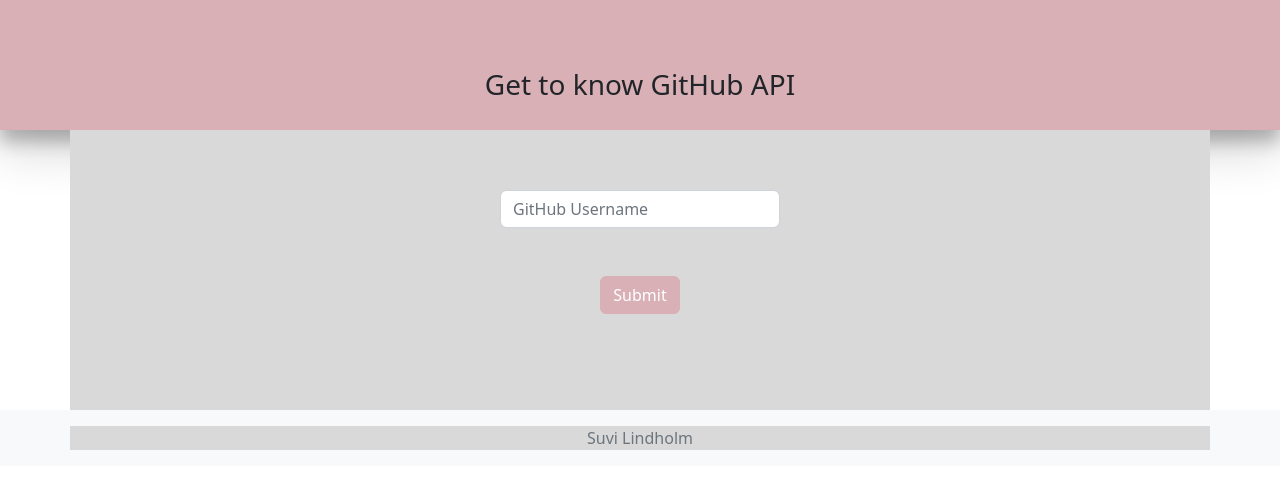
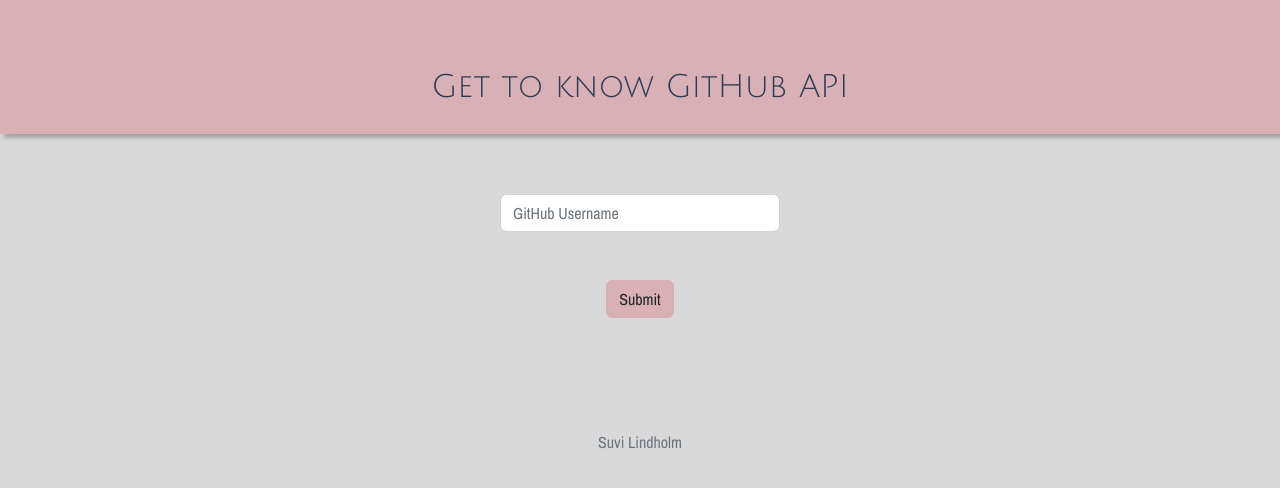
Before and after one commit to Sharkaw/Github-rest-api, a website: page index.html in a window 1280 px wide. Drawn offline with nearby package versions, Linux system fonts and the light colour scheme.

Commit message:
Adding fonts to css

```diff
--- a/custom.css
+++ b/custom.css
@@ -1,29 +1,36 @@
-.container{
+body{
    background-color: #D9D9D9;
+   font-family: sans-serif;
+   /*font-family: 'Archivo Narrow', sans-serif;*/
 }
 .jumbotron{
     background-color: #D9B0B6;
     padding-top: 20px;
     padding-bottom: 20px;
-    box-shadow: 0 12px 16px 0 rgba(0,0,0,0.24), 0 17px 50px 0 rgba(0,0,0,0.19);;
+    box-shadow: 4px 4px 4px rgba(0, 0, 0, 0.25);
 }
-.row .col {
-    background-color: none;
-}
-.h3 {
-    font: optional;
+h2 {
+    font-family: 'Julius Sans One', sans-serif;
     color: #2C3C53;
 }
-
+form, p {
+    font-family: 'Archivo Narrow', sans-serif;
+    color: #2C3C53;
+}
 .btn {
-    font: optional;
+    font-family: 'Archivo Narrow', sans-serif;
     background-color: #D9B0B6;
     border-color: #D9B0B6;
 }
 .btn:hover {
     background-color: #2C3C53;
     border-color: #2C3C53;
+    color: #D9B0B6;
+}
+.footer {
+    background-color: #D9D9D9;
+    font-family: 'Archivo Narrow', sans-serif;
 }
 main > .container {
     padding: 60px 15px 0;
-  }
+}
--- a/index.html
+++ b/index.html
@@ -7,22 +7,24 @@
 
 
     <link href="https://cdn.jsdelivr.net/npm/bootstrap@5.2.0/dist/css/bootstrap.min.css" rel="stylesheet" integrity="sha384-gH2yIJqKdNHPEq0n4Mqa/HGKIhSkIHeL5AyhkYV8i59U5AR6csBvApHHNl/vI1Bx" crossorigin="anonymous">
+    <link rel="stylesheet" href="https://fonts.googleapis.com/css?family=Julius+Sans+One|Archivo+Narrow">
     <link href="custom.css" rel="stylesheet" type="text/css">
+
 </head>
 
   <body>
       <main class="flex-shrink-0">
           <div class="jumbotron jumbotron-fluid">
-            <h3 class="text-center mt-5">Get to know GitHub API</h3>
+            <h2 class="text-center mt-5">Get to know GitHub API</h2>
           </div>
-        <div class="container text-center">
+        <div class="container text-center cone">
             <div class="row">
                 <div class="col">
                 </div>
                 <div class="col">
     	            <form id="gitHubForm" class="form-inline mx-auto" style="width: 280px">
     		            <input id="usernameInput" class="form-control mb-5" type="text" name="username" placeholder="GitHub Username">
-    		            <input type="submit" class="btn btn-primary ml-2 mb-5" value="Submit">
+    		            <input type="submit" class="btn ml-2 mb-5" value="Submit">
     	            </form>
     	             <ul id="userRepos" class="list-group mx-auto mb-5" style="width: 500px">
 
@@ -34,7 +36,7 @@
 
             </div>
         </main>
-        <footer class="footer mt-auto py-3 bg-light">
+        <footer class="footer mt-auto py-3">
             <div class="container text-center">
               <span class="text-muted">Suvi Lindholm</span>
             </div>
```
